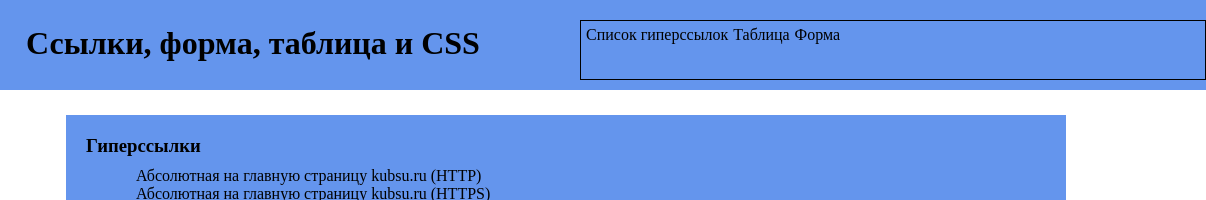
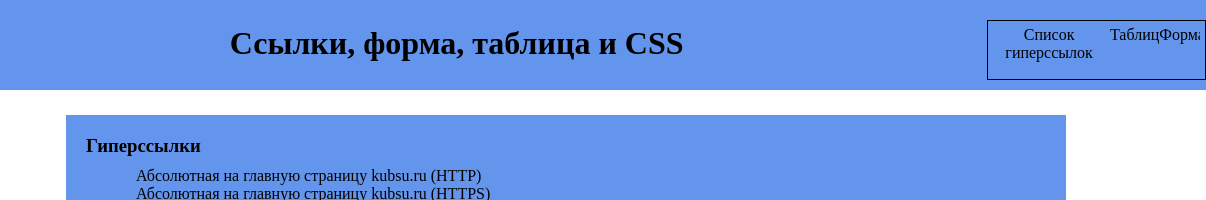
Before and after one commit to Fares6affect/Fares6affect3, a plain HTML site: page index.html in a window 1280 px wide. Shown: the top 200 px of the page, 74-1280 px from the left. Drawn offline with Linux system fonts and the light colour scheme.

Commit message:
Update style.css

```diff
--- a/style.css
+++ b/style.css
@@ -119,7 +119,7 @@ ul {
     }
     nav {
         text-align: center;
-        max-width: 960px;
+        width: auto;
         border: 1px solid black;
         padding: 5px;
     }
```
